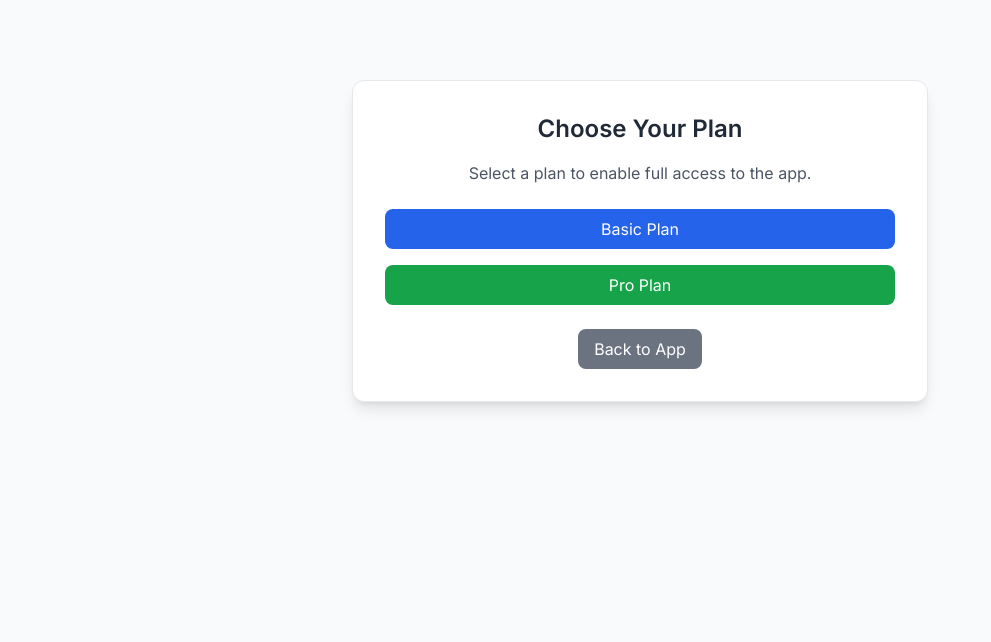
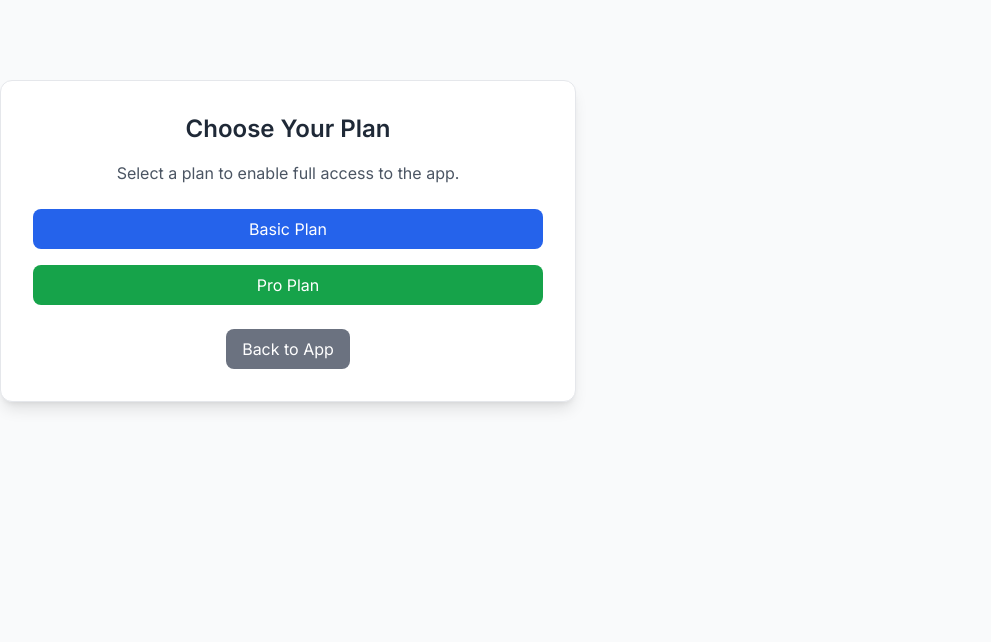
Before and after one commit to nickmurphyUT/Schema-Generator, a Flask app: template templates/schema_dashboard.html in a window 1280 px wide. Shown: the top 642 px of the page, without its empty margins (0-991 px from the left). Run offline with Flask 3, Linux system fonts and the light colour scheme; the template is opened without the code that fills it, so the values that code supplies are empty; some libraries are stand-ins or nearby versions.

Commit message:
Update schema_dashboard.html

```diff
--- a/templates/schema_dashboard.html
+++ b/templates/schema_dashboard.html
@@ -36,7 +36,7 @@
 </div>
 
 <!-- SUBSCRIPTION VIEW (hidden by default) -->
-<div id="subscription-view" class="hidden max-w-xl mx-auto mt-20 bg-white shadow-lg rounded-xl p-8 text-center border border-gray-200">
+<div id="subscription-view" class="hidden max-w-xl  mt-20 bg-white shadow-lg rounded-xl p-8 text-center border border-gray-200">
     <h2 class="text-2xl font-semibold text-gray-800 mb-4">Choose Your Plan</h2>
     <p class="text-gray-600 mb-6">Select a plan to enable full access to the app.</p>
     <div class="space-y-4">
@@ -51,13 +51,11 @@
 <!-- MAIN APP CONTAINER -->
 <div id="app-container">
 
-    <!-- Subscription toggle button -->
-    <div class="max-w-xl mx-auto mt-6">
-        <button id="toggleSubscriptionBtn" class="bg-purple-600 text-white px-4 py-2 rounded-lg mb-4">
-            Manage Subscription
-        </button>
-    </div>
-
+<div class="max-w-xl mt-6 text-left">
+    <button id="toggleSubscriptionBtn" class="bg-purple-600 text-white px-4 py-2 rounded-lg mb-4">
+        Manage Subscription
+    </button>
+</div>
     <!-- PRODUCT SCHEMA MAPPING UI -->
     <div id="section-product" class="bg-white rounded-xl p-6 shadow-lg border border-gray-100 mb-8">
         <h3 class="text-2xl font-semibold text-gray-700 mb-6 border-b pb-3">Product Schema Generator</h3>
```
